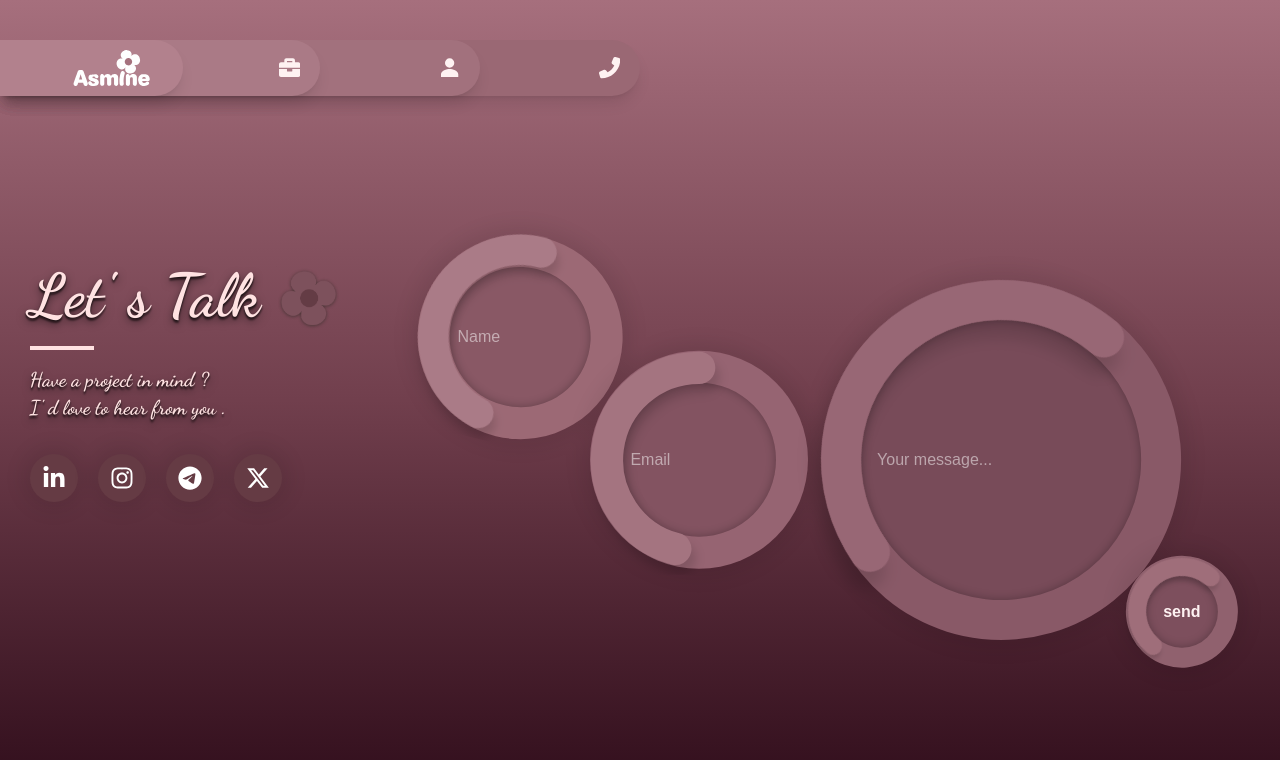
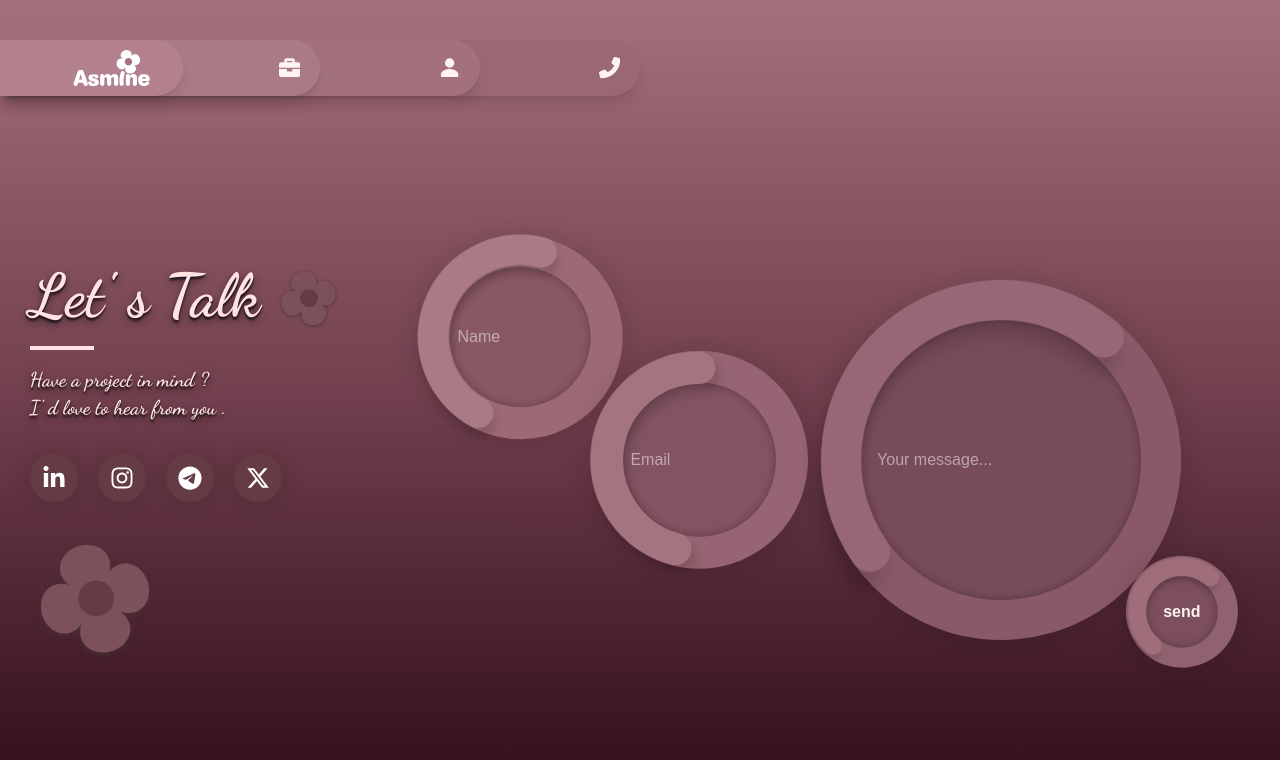
Before and after one commit to hassanzadefahime-hash/asmine, a Next.js app: page /contact in a window 1280 px wide. Shown: the top 760 px of the page. Built offline with nearby package versions, Linux system fonts and the light colour scheme; what tailwind-animate would draw is missing.

Commit message:
change contact

```diff
--- a/app/contact/page.js
+++ b/app/contact/page.js
@@ -65,7 +65,7 @@ export default function contact() {
                   <FaXTwitter className="text-2xl" />
                 </div>
               </div>
-              {/* <div className="  bg-[url('/gol-contact-1.png')] w-[7vw] h-[7vw] bg-no-repeat bg-cover -translate-x-1/2"></div> */}
+              <div className="  bg-[url('/gol-contact-1.png')] w-[10vw] h-[10vw] bg-no-repeat bg-cover "></div>
             </div>
           </div>
           <div className="flex flex-row items-center  h-full transform rotate-14 px-2">
```
